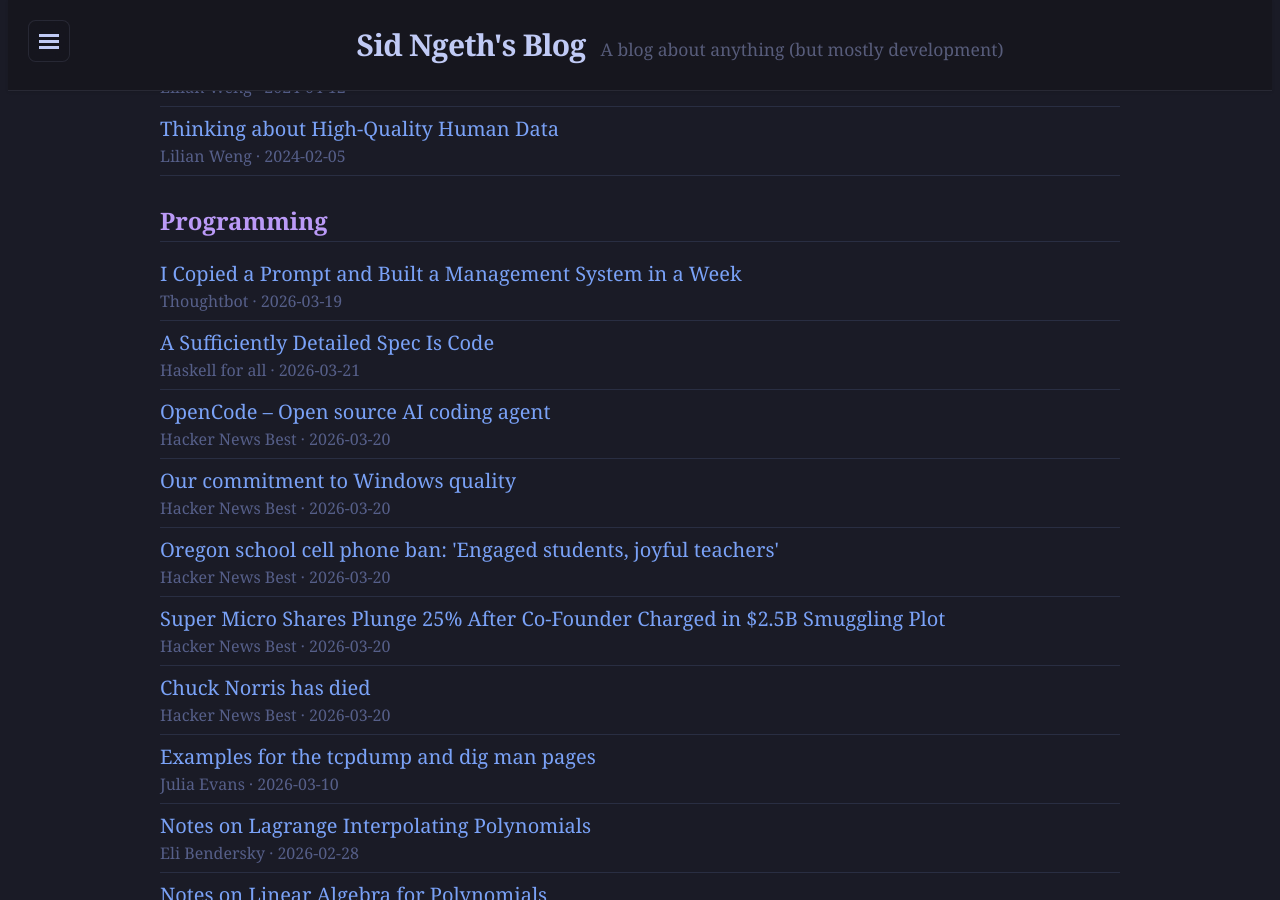
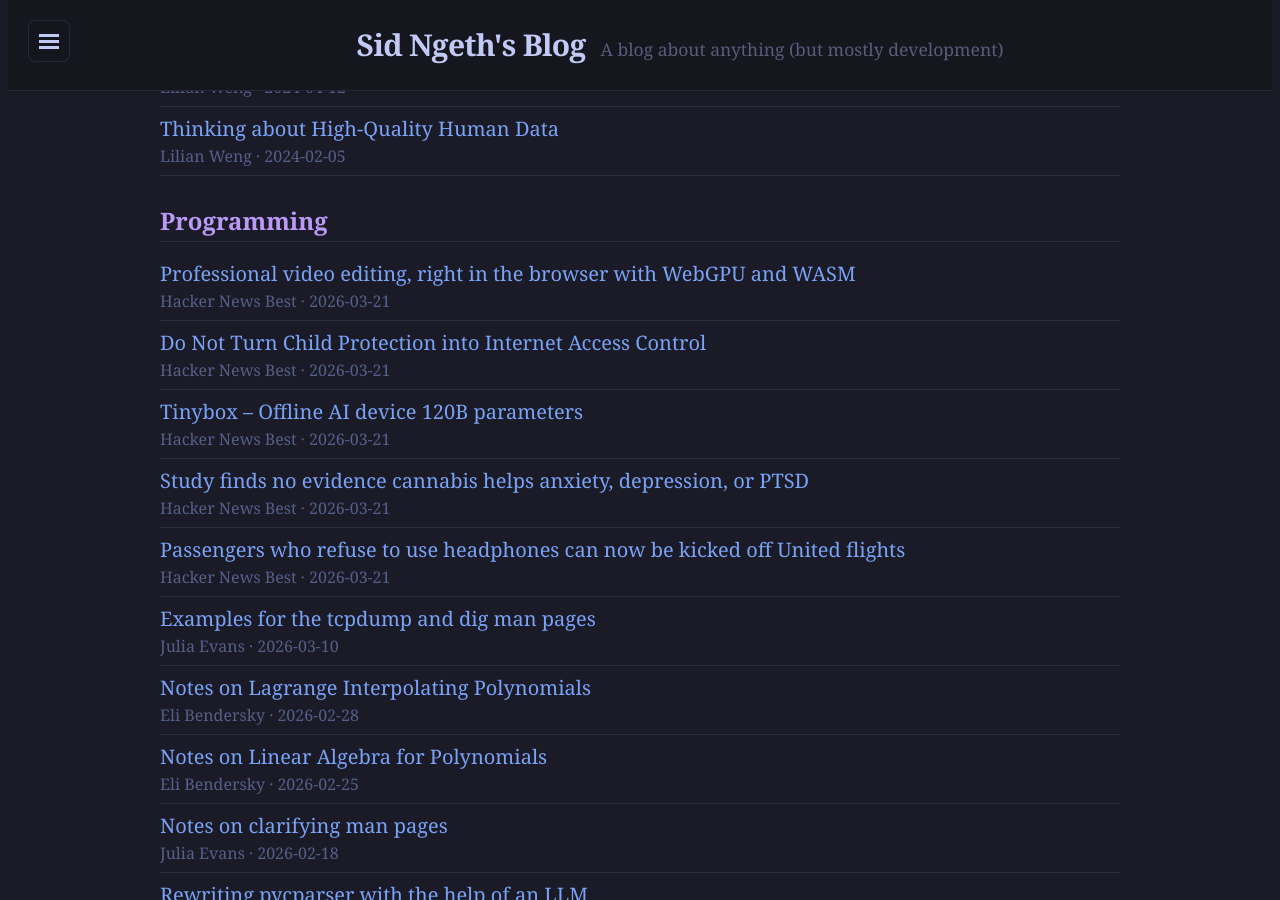
Before and after one commit to sngeth/sngeth.github.io, a Jekyll site: the page built from reading.md, in a window 1280 px wide and 900 px high, scrolled down 1181 px. Built offline with Jekyll 4.4.1, drawn with Linux system fonts in a browser that asks for light colours; comment, search, counter and statistics services are not loaded; some of the changed text lies outside the part shown.

Commit message:
Update reading list from RSS feeds

```diff
--- a/_data/reading_list.yml
+++ b/_data/reading_list.yml
@@ -1,13 +1,53 @@
-- title: "I Copied a Prompt and Built a Management System in a Week"
-  url: "https://thoughtbot.com/blog/i-copied-a-prompt-and-built-a-management-system-in-a-week"
-  date: 2026-03-19
-  source: Thoughtbot
+- title: "Place, Personhood, and the Hippocampus: The Fascinating Science of Magnetism, Autonoeic Consciousness, and What Makes Us Who We Are"
+  url: "https://www.themarginalian.org/2026/03/21/wayfinding-m-r-oconnor/"
+  date: 2026-03-22
+  source: The Marginalian
+  category: philosophy
+- title: Profiling Hacker News users based on their comments
+  url: "https://simonwillison.net/2026/Mar/21/profiling-hacker-news-users/#atom-everything"
+  date: 2026-03-21
+  source: Simon Willison
+  category: ai
+- title: Using Git with coding agents
+  url: "https://simonwillison.net/guides/agentic-engineering-patterns/using-git-with-coding-agents/#atom-everything"
+  date: 2026-03-21
+  source: Simon Willison
+  category: ai
+- title: "Professional video editing, right in the browser with WebGPU and WASM"
+  url: "https://tooscut.app/"
+  date: 2026-03-21
+  source: Hacker News Best
   category: programming
-- title: "A Sufficiently Detailed Spec Is Code"
-  url: "https://haskellforall.com/2026/03/a-sufficiently-detailed-spec-is-code.html"
+- title: Do Not Turn Child Protection into Internet Access Control
+  url: "https://news.dyne.org/child-protection-is-not-access-control/"
   date: 2026-03-21
-  source: Haskell for all
+  source: Hacker News Best
   category: programming
+- title: Tinybox – Offline AI device 120B parameters
+  url: "https://tinygrad.org/#tinybox"
+  date: 2026-03-21
+  source: Hacker News Best
+  category: programming
+- title: "Study finds no evidence cannabis helps anxiety, depression, or PTSD"
+  url: "https://www.sciencedaily.com/releases/2026/03/260319044656.htm"
+  date: 2026-03-21
+  source: Hacker News Best
+  category: programming
+- title: Passengers who refuse to use headphones can now be kicked off United flights
+  url: "https://www.cnn.com/2026/03/21/travel/travel-news-happiest-countries"
+  date: 2026-03-21
+  source: Hacker News Best
+  category: programming
+- title: "The Art of Solitude: Buddhist Scholar and Teacher Stephen Batchelor on Contemplative Practice and Creativity"
+  url: "https://www.themarginalian.org/2026/03/21/the-art-of-solitude-stephen-batchelor/"
+  date: 2026-03-21
+  source: The Marginalian
+  category: philosophy
+- title: "This Is a Poem That Heals Fish: An Almost Unbearably Wonderful Picture-Book About How Poetry Works Its Magic"
+  url: "https://www.themarginalian.org/2026/03/21/this-is-a-poem-that-heals-fish/"
+  date: 2026-03-21
+  source: The Marginalian
+  category: philosophy
 - title: "When Your Parents Are Dying: Some of the Simplest, Most Difficult and Redemptive Life-Advice You’ll Ever Receive"
   url: "https://www.themarginalian.org/2026/03/20/when-your-parents-are-dying-mary-gaitskill/"
   date: 2026-03-21
@@ -23,31 +63,6 @@
   date: 2026-03-20
   source: Simon Willison
   category: ai
-- title: OpenCode – Open source AI coding agent
-  url: "https://opencode.ai/"
-  date: 2026-03-20
-  source: Hacker News Best
-  category: programming
-- title: Our commitment to Windows quality
-  url: "https://blogs.windows.com/windows-insider/2026/03/20/our-commitment-to-windows-quality/"
-  date: 2026-03-20
-  source: Hacker News Best
-  category: programming
-- title: "Oregon school cell phone ban: 'Engaged students, joyful teachers'"
-  url: "https://portlandtribune.com/2026/03/18/oregon-school-cell-phone-ban-engaged-students-joyful-teachers/"
-  date: 2026-03-20
-  source: Hacker News Best
-  category: programming
-- title: "Super Micro Shares Plunge 25% After Co-Founder Charged in $2.5B Smuggling Plot"
-  url: "https://www.forbes.com/sites/tylerroush/2026/03/20/super-micro-shares-plunge-25-after-co-founder-charged-in-25-billion-ai-chip-smuggling-plot/"
-  date: 2026-03-20
-  source: Hacker News Best
-  category: programming
-- title: Chuck Norris has died
-  url: "https://variety.com/2026/film/news/chuck-norris-dead-walker-texas-ranger-dies-1236694953/"
-  date: 2026-03-20
-  source: Hacker News Best
-  category: programming
 - title: "Bitch: a history"
   url: "https://aeon.co/essays/what-the-evolution-of-bitch-says-about-gender-and-power?utm_source=rss-feed"
   date: 2026-03-20
@@ -55,11 +70,6 @@
   category: philosophy
 - title: "Music, the Neural Harmonics of Emotion, and How Love Recomposes the Brain"
   url: "https://www.themarginalian.org/2026/03/20/general-theory-of-love-music-emotion/"
-  date: 2026-03-20
-  source: The Marginalian
-  category: philosophy
-- title: Where Love Goes When It Goes
-  url: "https://www.themarginalian.org/2026/03/20/traversal-love/"
   date: 2026-03-20
   source: The Marginalian
   category: philosophy
@@ -78,26 +88,6 @@
   date: 2026-03-19
   source: Aeon
   category: philosophy
-- title: "Reweaving the Rainbow: Divinations for Living from the Science of Life"
-  url: "https://www.themarginalian.org/2026/03/19/reweaving-the-rainbow/"
-  date: 2026-03-19
-  source: The Marginalian
-  category: philosophy
-- title: "Do the Next Right Thing: Carl Jung on How to Live and the Origin of His Famous Tenet for Navigating Uncertainty"
-  url: "https://www.themarginalian.org/2026/03/19/carl-jung-next-right-thing/"
-  date: 2026-03-19
-  source: The Marginalian
-  category: philosophy
-- title: "Autoresearching Apple's \"LLM in a Flash\" to run Qwen 397B locally"
-  url: "https://simonwillison.net/2026/Mar/18/llm-in-a-flash/#atom-everything"
-  date: 2026-03-18
-  source: Simon Willison
-  category: ai
-- title: Snowflake Cortex AI Escapes Sandbox and Executes Malware
-  url: "https://simonwillison.net/2026/Mar/18/snowflake-cortex-ai/#atom-everything"
-  date: 2026-03-18
-  source: Simon Willison
-  category: ai
 - title: Izembek
   url: "https://aeon.co/videos/could-one-road-forever-change-this-remote-alaskan-refuge?utm_source=rss-feed"
   date: 2026-03-18
```
